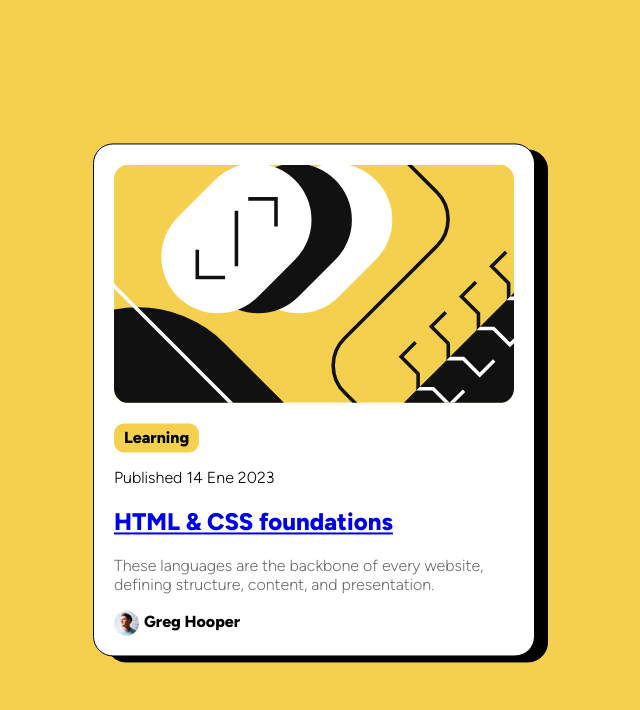
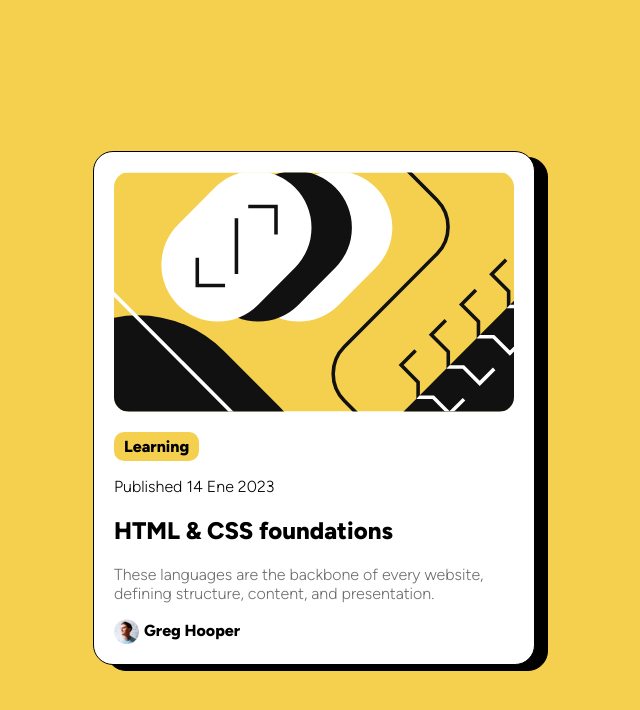
Before and after one commit to leandrocasali/DESAFIO-01, a plain HTML site: page index.html in a window 1280 px wide. Shown: the whole page, without its empty margins (326-966 px from the left). Drawn offline with Linux system fonts and the light colour scheme.

Commit message:
Update style.css

```diff
--- a/style.css
+++ b/style.css
@@ -40,10 +40,10 @@ html {
 }
 
 #content {
-  position: absolute;
-  top: 50%;
-  left: 50%;
-  transform: translate(-50%, -50%);
+  height: 100vh;
+  display:flex;
+  justify-content: center;
+  align-items: center;
 }
 
 #card {
@@ -64,7 +64,12 @@ html {
     font-family:'Figtree-bold';
   }
 
-  h1:hover {
+  a {
+    text-decoration:none;
+    color:black;
+  }
+
+  a:hover {
     color: #F5D04E;
   }
 
@@ -77,14 +82,9 @@ html {
     font-family:'Figtree-bold';
   }
 
-  .autor {
-    font-family:'Figtree-bold';
-    margin: 2px 5px;
-  }
 
   .description {
     color:#6C6C6C;
-  }
   }
 
   .profile {
@@ -94,6 +94,12 @@ html {
     img {
       width: 25px;
       height: 25px;
+    }
+
+    .autor {
+      font-family:'Figtree-bold';
+      margin: 2px 5px;
+    }
   }
 }
 
```
Lines whose indentation alone changed are shown as unchanged.
